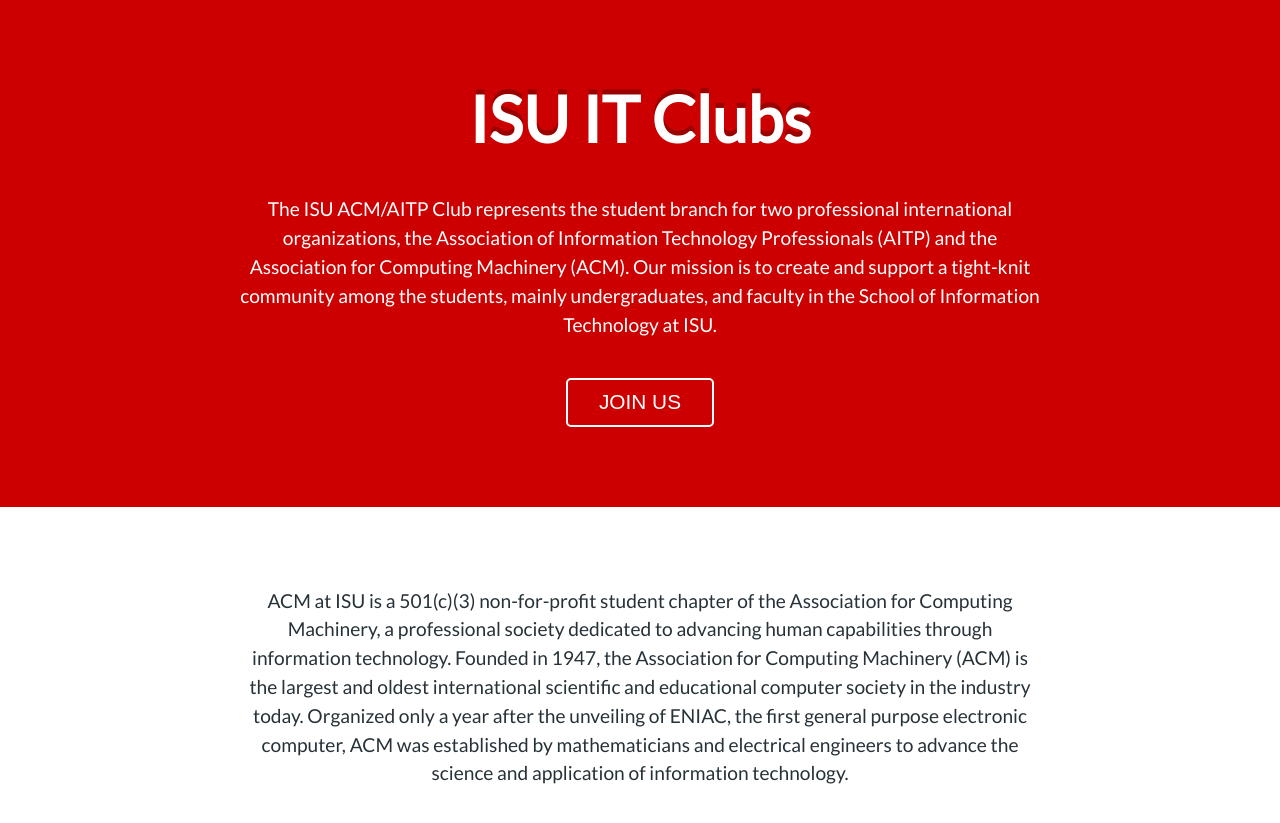
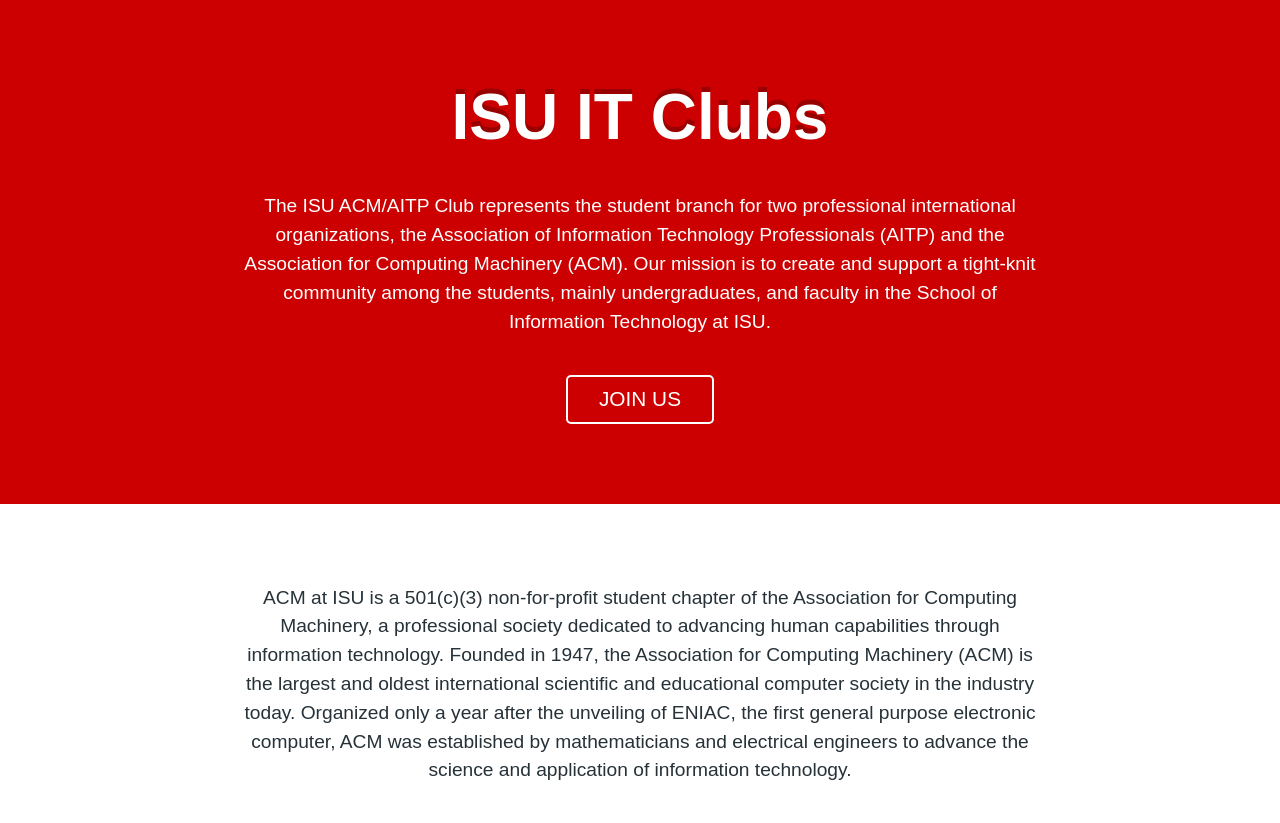
Before and after one commit to ISUWeb/it-clubs, a Jekyll site: the page built from index.md, in a window 1280 px wide. Shown: the top 823 px of the page. Built offline with Jekyll 4.4.1, drawn with Linux system fonts in a browser that asks for light colours.

Commit message:
Use system fonts

```diff
--- a/_includes/head.html
+++ b/_includes/head.html
@@ -3,6 +3,5 @@
   <meta name="viewport" content="width=device-width, initial-scale=1">
   <link rel="stylesheet" href="{{ "/assets/master.css" | relative_url }}">
   <link rel="alternate" type="application/rss+xml" title="{{ site.title | escape }}" href="{{ "/feed.xml" | relative_url }}">
-  <link href="https://fonts.googleapis.com/css?family=Lato:300,400" rel="stylesheet">
   <title>IT-Clubs</title>
 </head>
--- a/assets/master.css
+++ b/assets/master.css
@@ -5,7 +5,7 @@
 body {
     background: transparent;
     margin: 0;
-    font-family: "Lato", sans-serif;
+    font-family: Arial, Helvetica, sans-serif;
     --primary: #c00;
     --secondary: #900;
 }
```
